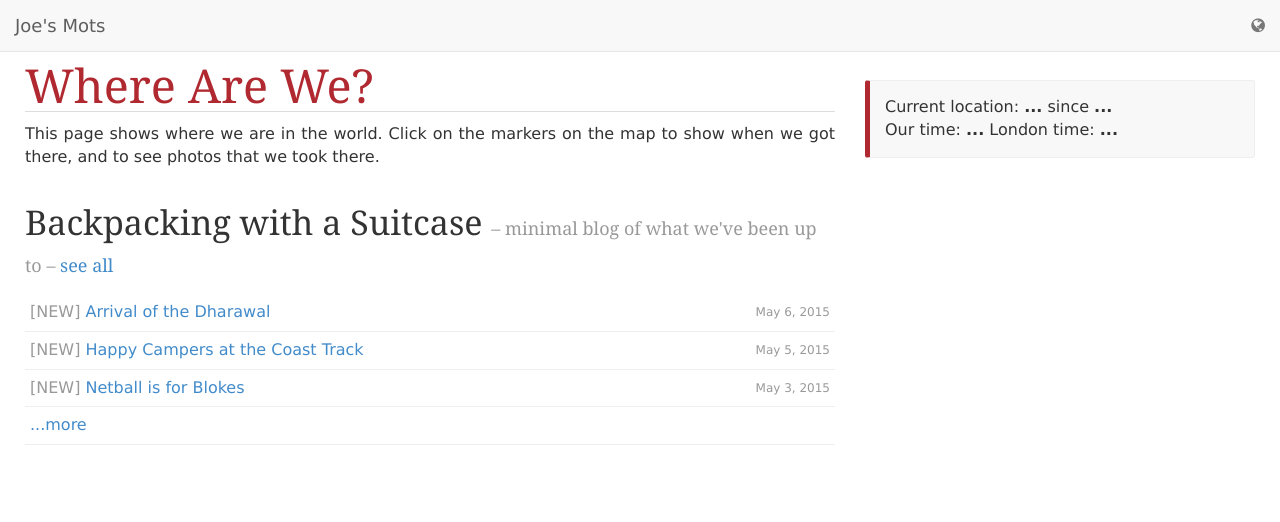
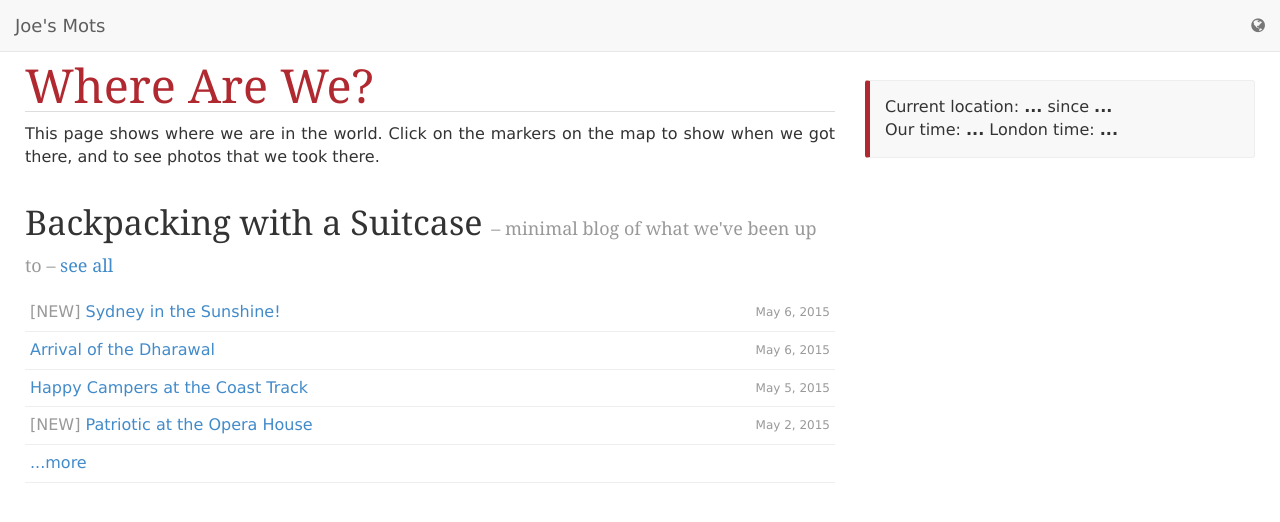
Before and after one commit to joekearney/joekearney.github.io, a Jekyll site: the page built from _posts/2015-01-01-where-are-we.html, in a window 1280 px wide and 900 px high. Shown: the top 522 px of the window. Built offline with Jekyll 4.4.1, drawn with Linux system fonts in a browser that asks for light colours; nearby versions of some CDN libraries; some web fonts are replaced; some of the changed lines change nothing that is shown.

Commit message:
sydney two posts

```diff
--- /dev/null
+++ b/_posts/2015-05-02-patriotic-at-the-opera-house.md
@@ -0,0 +1,29 @@
+---
+layout: post
+title: "Patriotic at the Opera House"
+description: ""
+categories:
+- travel
+tags:
+- travel
+- new
+status: publish
+type: post
+published: true
+author: Joanna Heald
+title_image_iframe: https://www.flickr.com/photos/joekearney/17337143102/in/set-72157652300500261/player/
+---
+
+We'd long imagined our visit to the Sydney Opera House -- a boat ride over the bay, strolling down the promenade in the sunshine, supping some bubbly and heading in to the famous concert hall for a sophisticated evening of classical music.
+
+Well, our visit wasn't like that, but it was brilliant.
+
+We stepped out of our Sydney home, dressed to the nines (or as much as our packing allowed), to see dark skies and a deluge of rain. Undeterred, we took our boat (sitting inside) and then ran up the promenade, seeking cover wherever we could -- which happened to be the excellent O Bar, where we got to sup our bubbly overlooking the illuminated Harbour Bridge, with just the occasional splashback of rain dampening our toes.
+
+Once our glasses were empty it was on to the Opera House itself. The building has the quirky feel of the Barbican with unusual shapes and spaces, but despite its similar reliance on 1970s concrete,  it manages not to feel dated. The vestibule areas inside are surprisingly spacious, so although we were attending an almost sell-out concert, there was plenty of room to enjoy a drink and take in the views -- though all that space does make it feel oddly quiet for those of us used to London's crowds and queues.
+
+By a chance of timing, we were there to see the Last Night of the Proms, much to my delight and Joe's horror. It was an authentic recreation, complete with all the fanfare, pomp and circumstance you could ask for. We couldn't help but giggle when the concert opened with 2,000 Aussies standing to sing God Save The Queen -- a wonderfully British moment almost American in its patriotic fervour.
+
+There were Union Jacks everywhere you looked, though ours was comfortably the largest (thanks MJC). After an hour of light classical music and regular flag waving, the anglophilia reached new heights as the soprano soloist entered the stage and ceremoniously handed a large envelope to the conductor, our MC for the evening. "It's a girl!", he announced and the Aussie crowd erupted, cheering delightedly at the arrival of a new British princess. Perfect timing Kate!
+
+All the bobbing, flag waving, green and pleasant lands of hope and glory culminated in confetti bombs and party-popper streamers. Our former colony contentedly sang along to the controversial lyrics of Rule Britannia, and while jokes abounded about the very British weather outside and our weird penchant for mushy peas, gags about colonies or convicts were markedly absent...
--- a/_posts/2015-05-03-bloke-netball.md
+++ b/_posts/2015-05-03-bloke-netball.md
@@ -6,7 +6,6 @@ categories:
 - travel
 tags:
 - travel
-- new
 status: publish
 type: post
 published: true
--- a/_posts/2015-05-05-happy-camper-coast-track.md
+++ b/_posts/2015-05-05-happy-camper-coast-track.md
@@ -6,7 +6,6 @@ categories:
 - travel
 tags:
 - travel
-- new
 status: publish
 type: post
 published: true
--- a/_posts/2015-05-06-arrival-of-the-dharawal.md
+++ b/_posts/2015-05-06-arrival-of-the-dharawal.md
@@ -6,7 +6,6 @@ categories:
 - travel
 tags:
 - travel
-- new
 status: publish
 type: post
 published: true
--- /dev/null
+++ b/_posts/2015-05-06-sydney-in-the-sunshine.md
@@ -0,0 +1,21 @@
+---
+layout: post
+title: "Sydney in the Sunshine!"
+description: ""
+categories:
+- travel
+tags:
+- travel
+- new
+status: publish
+type: post
+published: true
+author: Joanna Heald
+title_image_iframe: https://www.flickr.com/photos/joekearney/17364716096/in/set-72157652300500261/player/
+---
+
+Back in Sydney for our last couple of days and the weather is, finally, glorious! The bay sparkles, the Opera House gleams white against the blue sky, the ferry rides are a delight. What a difference the sun makes!
+
+We are just settling down to lunch at Drummoyne Sailing Club, on a balcony overlooking the marina, soaking up some rays before we hit wintery New Zealand tonight. This is much more like the Sydney we had imagined.
+
+Pass the sunscreen. And the wine.
```
